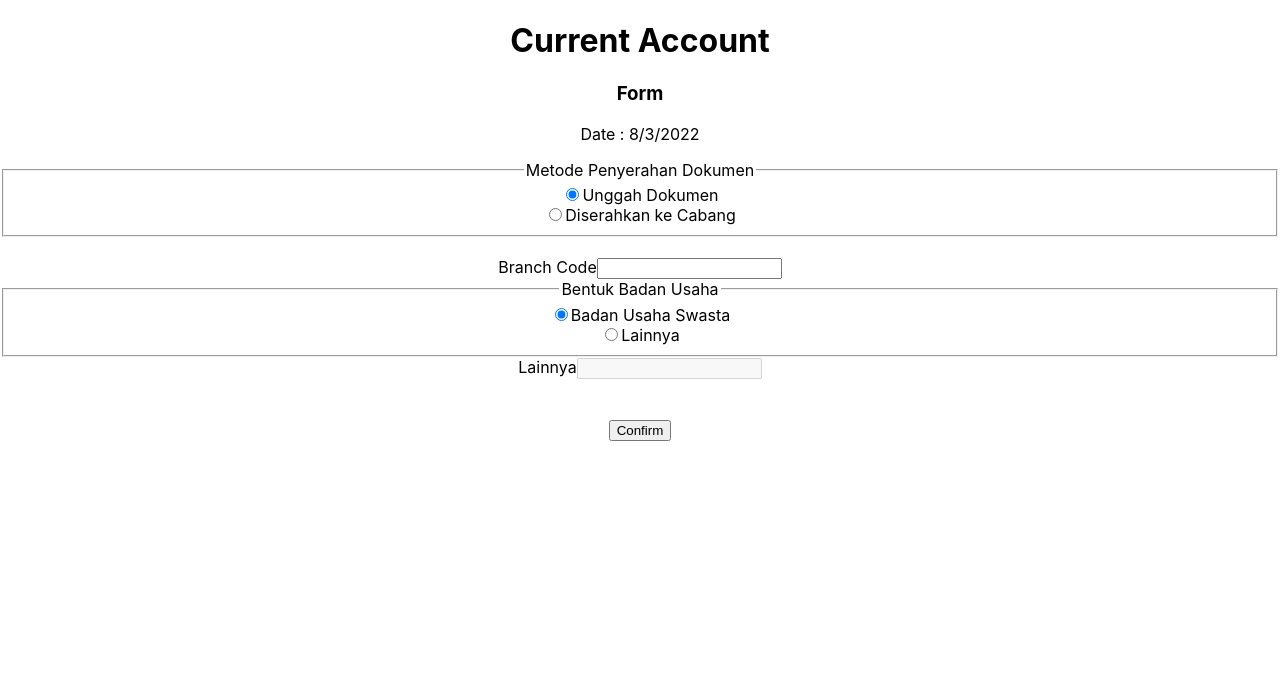
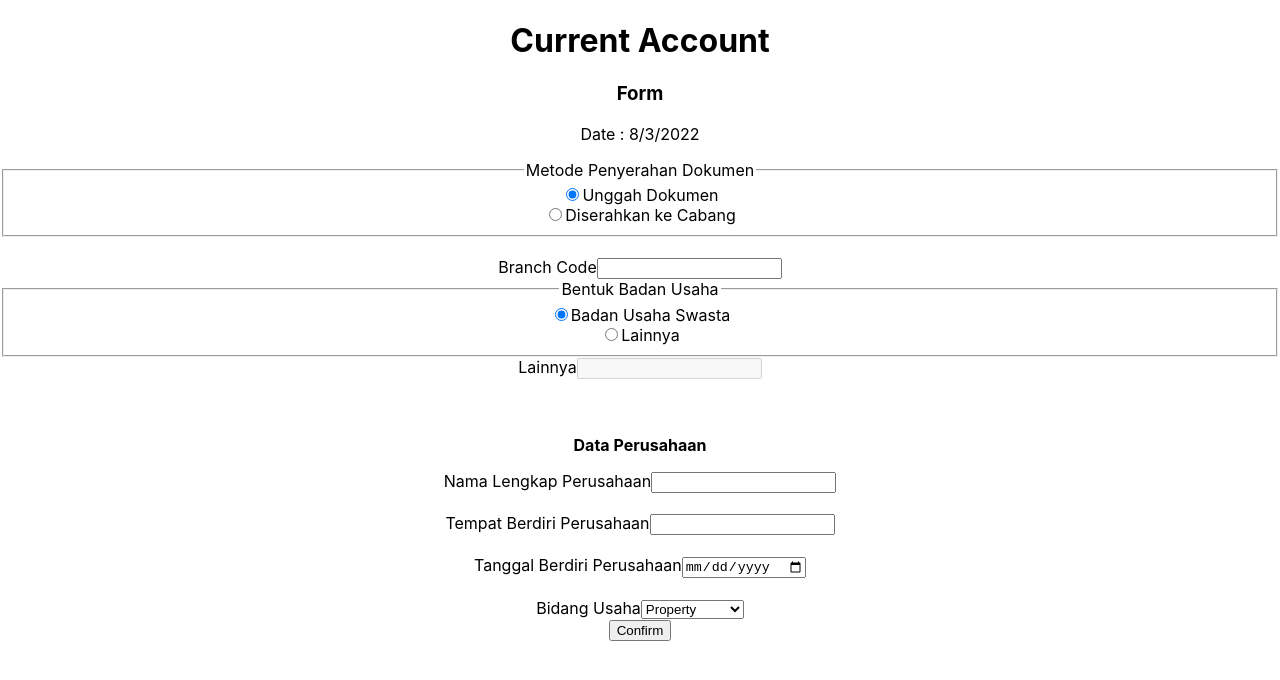
Before and after one commit to DeppaTori/current-account, a React (Create React App) app: page /form in a window 1280 px wide. Shown: the top 680 px of the page. Built offline with nearby package versions, Linux system fonts and the light colour scheme.

Commit message:
add validation for nama perusahaan and tempat berdiri perusahaan

```diff
--- /dev/null
+++ b/src/Helper.js
@@ -0,0 +1,2 @@
+export const generateName = (label) => label.replace(/ /g, "").toLowerCase();
+export const isAlphaNumeric = (text) => text.toLowerCase().match(/^[0-9a-z]+$/);
--- /dev/null
+++ b/src/components/DataPerusahaanFields.js
@@ -0,0 +1,52 @@
+import { TextBoxField } from "./TextBoxField";
+
+export const DataPerusahaanFields = ({ errMsg, onChange }) => {
+  return (
+    <>
+      <p>
+        <b>Data Perusahaan</b>
+      </p>
+
+      <TextBoxField
+        label="Nama Lengkap Perusahaan"
+        errMsg={errMsg.nama}
+        onChange={onChange}
+      />
+      <TextBoxField
+        label="Tempat Berdiri Perusahaan"
+        errMsg={errMsg.tempat}
+        onChange={onChange}
+      />
+
+      <label htmlFor="tanggal">Tanggal Berdiri Perusahaan</label>
+      <input
+        id="tanggal"
+        type="date"
+        name="tanggal"
+        // value={badanUsahaLainnya}
+        // onChange={handleChange}
+      />
+      <br />
+      {errMsg.tanggal.length > 0 && <span>{errMsg.tanggal}</span>}
+      <br />
+      <label for="bidang">Bidang Usaha</label>
+
+      <select name="bidang" id="bidang">
+        <option value="property">Property</option>
+        <option value="pergudangan">Pergudangan</option>
+      </select>
+      <br />
+      {errMsg.bidang.length > 0 && <span>{errMsg.bidang}</span>}
+    </>
+  );
+};
+
+DataPerusahaanFields.defaultProps = {
+  errMsg: {
+    nama: "",
+    tempat: "",
+    tanggal: "",
+    bidang: "",
+  },
+  onChange: () => {},
+};
--- /dev/null
+++ b/src/components/TextBoxField.js
@@ -0,0 +1,26 @@
+import { generateName } from "../Helper";
+
+export const TextBoxField = ({ label, value, maxLength, errMsg, onChange }) => {
+  const name = generateName(label);
+  const id = name.concat("_id");
+  return (
+    <>
+      <label htmlFor={id}>{label}</label>
+      <input
+        id={id}
+        type="text"
+        name={name}
+        maxLength={maxLength}
+        value={value}
+        onChange={onChange}
+      />
+      <br />
+      {errMsg.length > 0 && <span>{errMsg}</span>}
+      <br />
+    </>
+  );
+};
+
+TextBoxField.defaultProps = {
+  errMsg: "",
+};
--- a/src/constants.js
+++ b/src/constants.js
@@ -1,2 +1,3 @@
 export const JENIS_USAHA_SWASTA = "swasta";
 export const JENIS_USAHA_LAINNYA = "lainnya";
+export const VALIDATION_NOT_EMPTY = "VALIDATION_NOT_EMPTY";
--- a/src/pages/ApplicationForm.js
+++ b/src/pages/ApplicationForm.js
@@ -1,6 +1,8 @@
 import { useState } from "react";
 import { BentukBadanUsahaFields } from "../components/BentukBadanUsahaFields";
+import { DataPerusahaanFields } from "../components/DataPerusahaanFields";
 import { JENIS_USAHA_LAINNYA } from "../constants";
+import { generateName, isAlphaNumeric } from "../Helper";
 
 export const ApplicationForm = () => {
   const [branchCode, setBranchCode] = useState("");
@@ -8,9 +10,54 @@ export const ApplicationForm = () => {
   const [badanUsahaLainnya, setBadanUsahaLainnya] = useState("");
   const [jenisBadanUsaha, setJenisBadanUsaha] = useState("swasta");
   const [validationMessages, setValidationMessages] = useState({
-    branchcode: "",
+    branchCode: "",
     badanUsahaLainnya: "",
+    namaPerusahaan: "",
+    tempatBerdiriPerusahaan: "",
   });
+  const [namaPerusahaan, setNamaPerusahaan] = useState("");
+  const [tempatBerdiriPerusahaan, setTempatBerdiriPerusahaan] = useState("");
+
+  const fieldsManager = [
+    {
+      name: generateName("Nama Lengkap Perusahaan"),
+      setState: (val) => setNamaPerusahaan(val),
+      validations: [
+        {
+          validate: function () {
+            if (namaPerusahaan.length <= 0) {
+              return { namaPerusahaan: "Nama Perusahaan Tidak Boleh Kosong" };
+            } else if (!isAlphaNumeric(namaPerusahaan)) {
+              return { namaPerusahaan: "Nama Perusahaan harus alphanumeric" };
+            }
+            return { namaPerusahaan: "" };
+          },
+        },
+      ],
+    },
+    {
+      name: generateName("Tempat Berdiri Perusahaan"),
+      setState: (val) => setTempatBerdiriPerusahaan(val),
+      validations: [
+        {
+          validate: function () {
+            if (tempatBerdiriPerusahaan.length <= 0) {
+              return {
+                tempatBerdiriPerusahaan:
+                  "Tempat Berdiri Perusahaan Tidak Boleh Kosong",
+              };
+            } else if (!isAlphaNumeric(tempatBerdiriPerusahaan)) {
+              return {
+                tempatBerdiriPerusahaan:
+                  "Tempat Berdiri Perusahaan harus alphanumeric",
+              };
+            }
+            return { tempatBerdiriPerusahaan: "" };
+          },
+        },
+      ],
+    },
+  ];
 
   const handleChange = (e) => {
     if (e.target.name === "branchcode") {
@@ -33,6 +80,12 @@ export const ApplicationForm = () => {
     if (e.target.name === "lainnya") {
       setBadanUsahaLainnya(e.target.value);
     }
+
+    fieldsManager.forEach((field) => {
+      if (e.target.name === field.name) {
+        field.setState(e.target.value);
+      }
+    });
   };
 
   const isAlphabet = (val) => {
@@ -42,9 +95,10 @@ export const ApplicationForm = () => {
   const handleSubmit = (e) => {
     e.preventDefault();
 
+    let badanUsahaLainnyaError = "";
+    let branchCodeError = "";
+
     if (metodePenyerahan === "kecabang") {
-      let branchCodeError = "";
-
       if (branchCode.length <= 0) {
         branchCodeError = "Kode cabang tidak boleh kosong";
       } else if (!branchCode.toLowerCase().match(/^[0-9a-z]+$/)) {
@@ -52,25 +106,37 @@ export const ApplicationForm = () => {
       } else if (branchCode.length > 40) {
         branchCodeError = "Kode cabang maksimal 40 karakter";
       }
-
-      setValidationMessages({
-        ...validationMessages,
-        branchcode: branchCodeError,
-      });
     }
     if (jenisBadanUsaha === JENIS_USAHA_LAINNYA) {
-      let badanUsahaLainnyaError = "";
       if (badanUsahaLainnya.length <= 0) {
         badanUsahaLainnyaError = "Badan Usaha lainnya tidak boleh kosong";
       } else if (!isAlphabet(badanUsahaLainnya)) {
         badanUsahaLainnyaError = "Badan usaha lainnya harus alphabet";
       }
+    }
 
-      setValidationMessages({
-        ...validationMessages,
-        badanUsahaLainnya: badanUsahaLainnyaError,
-      });
-    }
+    let mergeErrors = {
+      badanUsahaLainnya: badanUsahaLainnyaError,
+      branchCode: branchCodeError,
+    };
+
+    fieldsManager.forEach((field) => {
+      let errorValidation = {};
+      if (field.validations.length > 0) {
+        field.validations.forEach((validation) => {
+          errorValidation = validation.validate();
+        });
+      }
+      mergeErrors = {
+        ...mergeErrors,
+        ...errorValidation,
+      };
+    });
+
+    setValidationMessages({
+      ...validationMessages,
+      ...mergeErrors,
+    });
 
     console.log("Submittt...");
   };
@@ -117,8 +183,8 @@ export const ApplicationForm = () => {
           value={branchCode}
           onChange={handleChange}
         />
-        {validationMessages.branchcode.length > 0 && (
-          <span>{validationMessages.branchcode}</span>
+        {validationMessages.branchCode.length > 0 && (
+          <span>{validationMessages.branchCode}</span>
         )}
         <br />
         <BentukBadanUsahaFields
@@ -128,6 +194,15 @@ export const ApplicationForm = () => {
           errLainnya={validationMessages.badanUsahaLainnya}
         />
         <br />
+        <DataPerusahaanFields
+          onChange={handleChange}
+          errMsg={{
+            nama: validationMessages.namaPerusahaan,
+            tempat: validationMessages.tempatBerdiriPerusahaan,
+            tanggal: "",
+            bidang: "",
+          }}
+        />
         <input type="submit" value="Confirm" />
       </form>
     </>
```
Also changed, not shown: src/TestHelper.js (added, +12 -0 lines), 2 other files (tests, documents, lock files or other folders).
